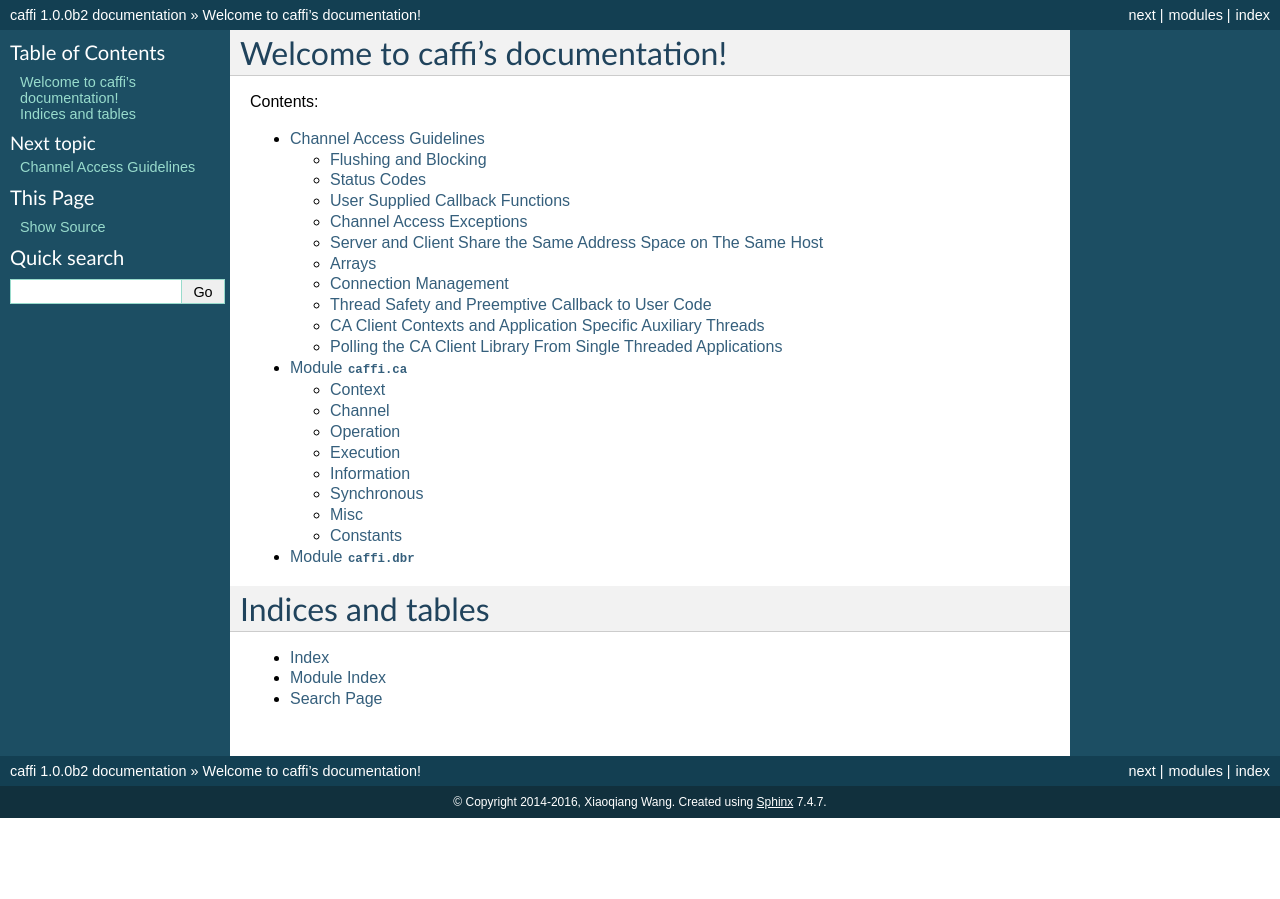
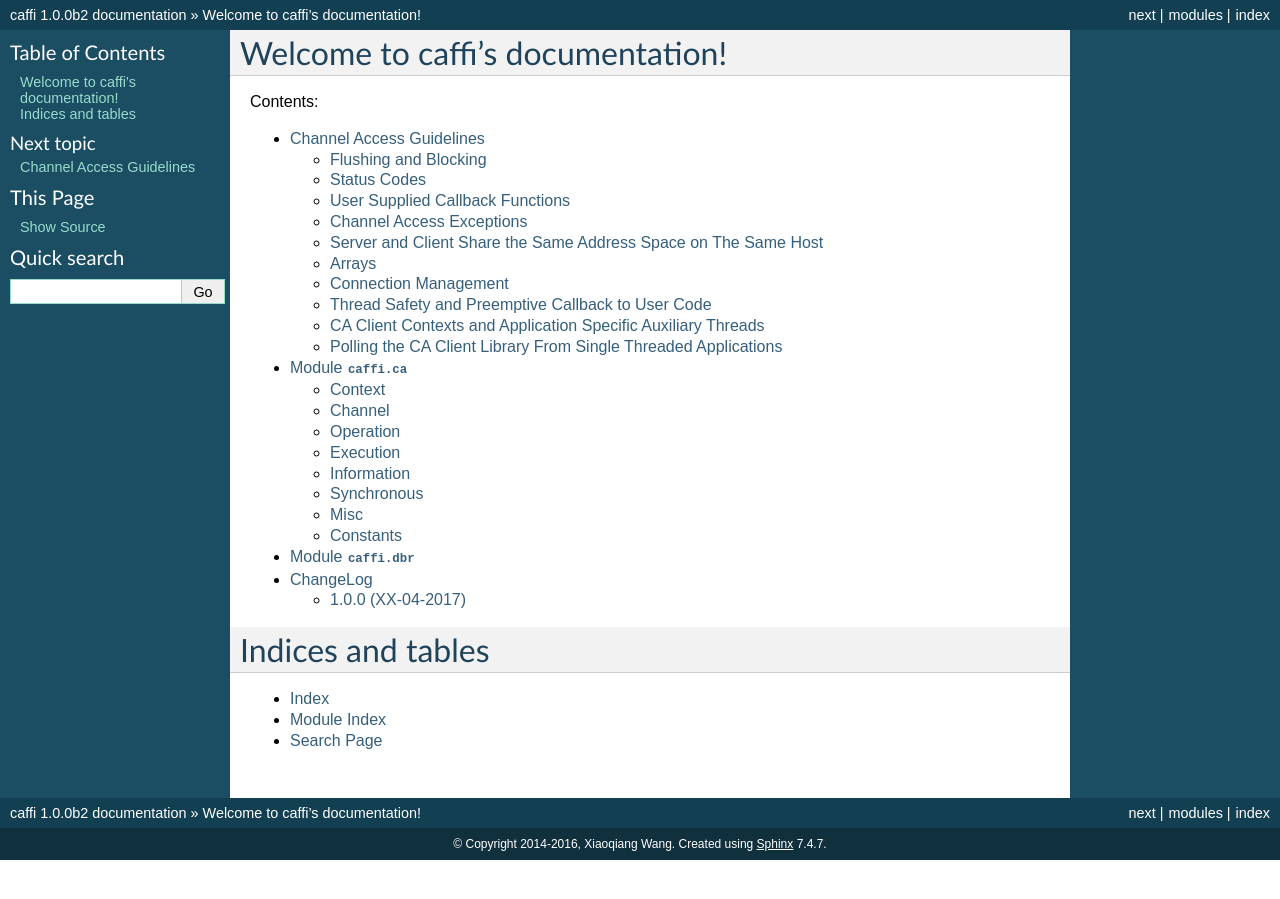
Before and after one commit to CaChannel/caffi, a Sphinx documentation site: the page built from docs/source/index.rst, in a window 1280 px wide. Built offline with Sphinx 7.4.7, drawn with Linux system fonts in a browser that asks for light colours.

Commit message:
add changelog

```diff
--- /dev/null
+++ b/docs/source/changes.rst
@@ -0,0 +1,7 @@
+ChangeLog
+=========
+
+1.0.0 (XX-04-2017)
+------------------
+
+- Initial release.
--- a/docs/source/index.rst
+++ b/docs/source/index.rst
@@ -13,7 +13,7 @@ Contents:
 
    intro
    api
-
+   changes
 
 Indices and tables
 ==================
```
